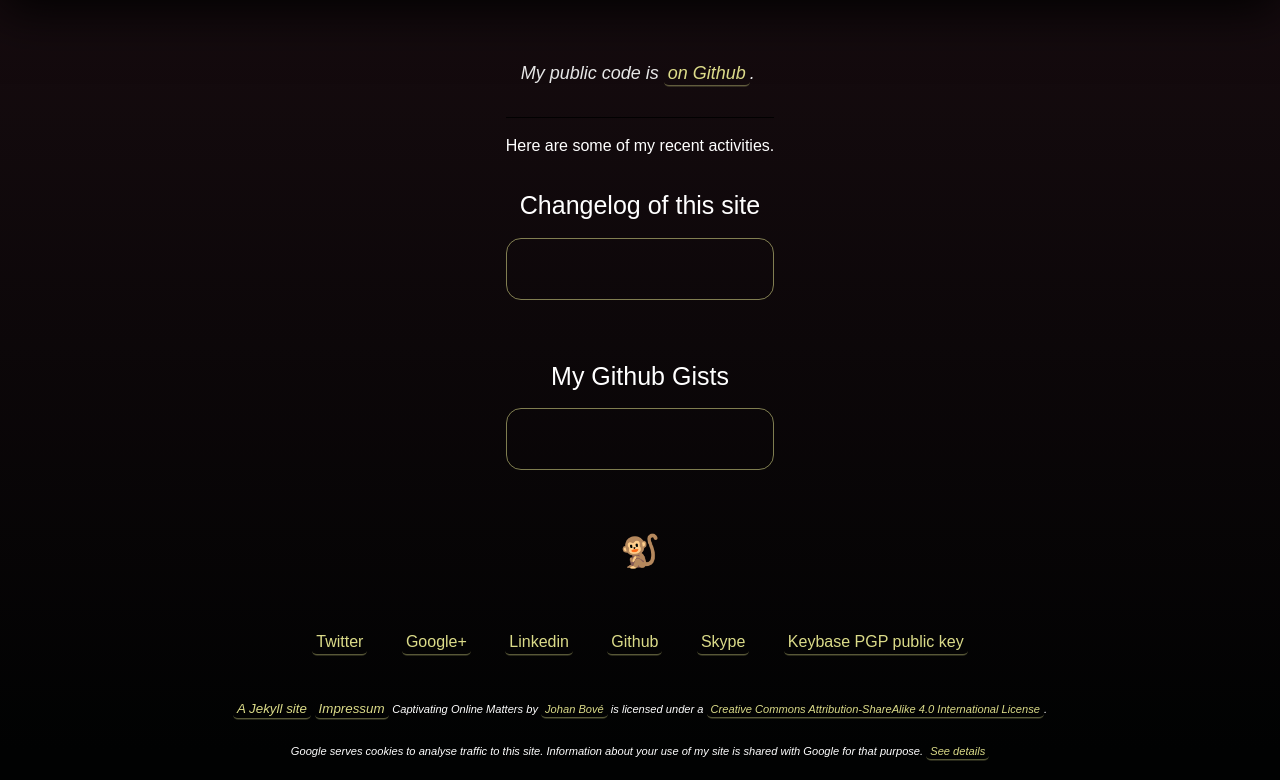
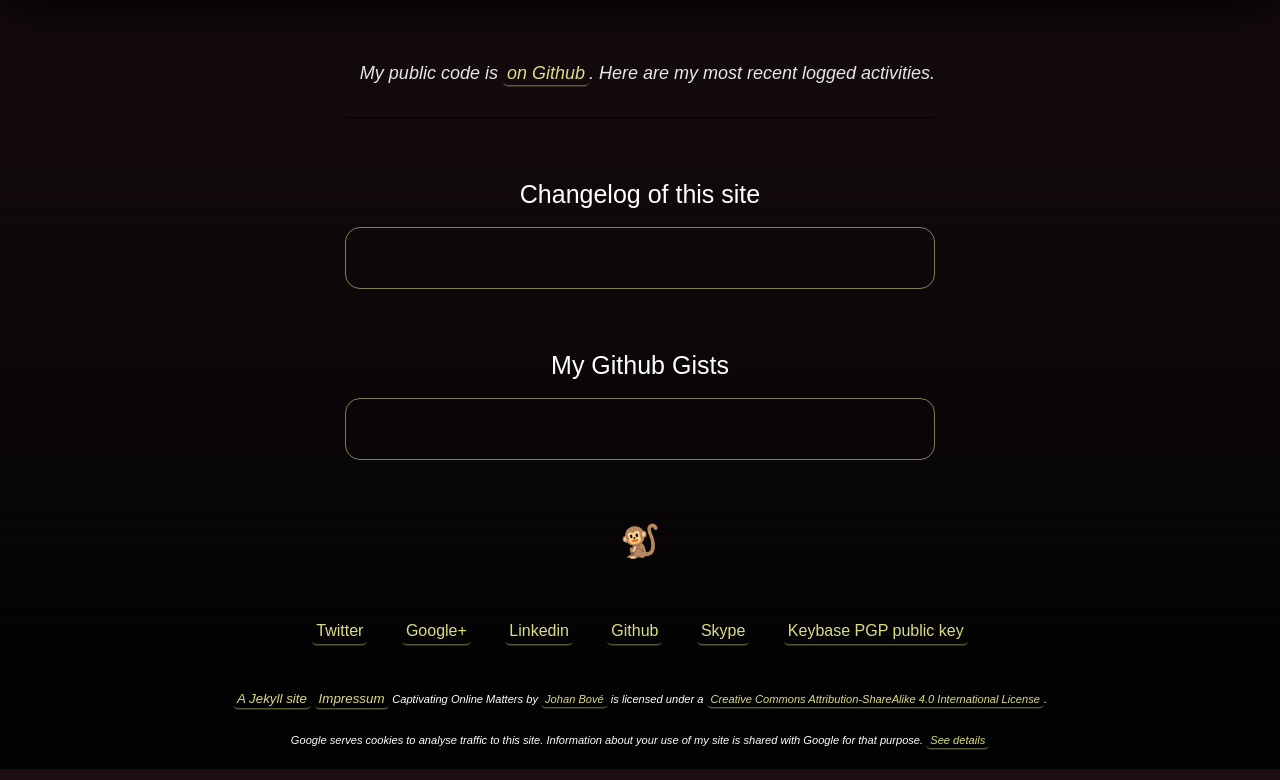
Before and after one commit to johanbove/johanbove.github.io, a Jekyll site: the page built from github.md, in a window 1280 px wide. Shown: the part 214-994 px from the top of the page. Built offline with Jekyll 4.4.1, drawn with Linux system fonts in a browser that asks for light colours; nearby versions of some CDN libraries; some of the changed lines change nothing that is shown.

Commit message:
Changes github Fixed layout and move date to title attribute

```diff
--- a/github.md
+++ b/github.md
@@ -2,9 +2,7 @@
 layout: page
 ---
 
-> My public code is [on Github](http://github.com/johanbove).
-
-Here are some of my recent activities.
+> My public code is [on Github](http://github.com/johanbove). Here are my most recent logged activities.
 
 ## Changelog of this site
 <ul class="changelog"></ul>
@@ -29,13 +27,12 @@
             date = data[i].commit.committer.date;
             datepart = date.split("T")[0];
             $out.append(
-            $("<span/>", {
-                "class": "date"
-            }).text(datepart),
-            $("<a/>", {
-                "class": "message",
-                "href": data[i]["html_url"]
-            }).text(msg));
+              $("<a/>", {
+                  "class": "message",
+                  "href": data[i]["html_url"],
+                  "title": 'Created at ' + datepart
+              }).text(msg)
+            );
             $('.changelog').append($out);
         }
     });
@@ -47,7 +44,6 @@
             date,
             descr,
             url;
-            console.info(data);
         for (i = 0; i < limit; i += 1) {
             $out = $("<li/>");
             date = data[i].created_at;
@@ -55,13 +51,12 @@
             descr = data[i].description || "missing description";
             url = data[i]["html_url"];
             $out.append(
-            $("<span/>", {
-                "class": "date"
-            }).text(datepart),
-            $("<a/>", {
-                "class": "gist",
-                "href": url
-            }).text(descr));
+              $("<a/>", {
+                  "class": "gist",
+                  "href": url,
+                  "title": 'Created at ' + datepart
+              }).text(descr)
+            );
             $('.gists').append($out);
         }
     });
```
